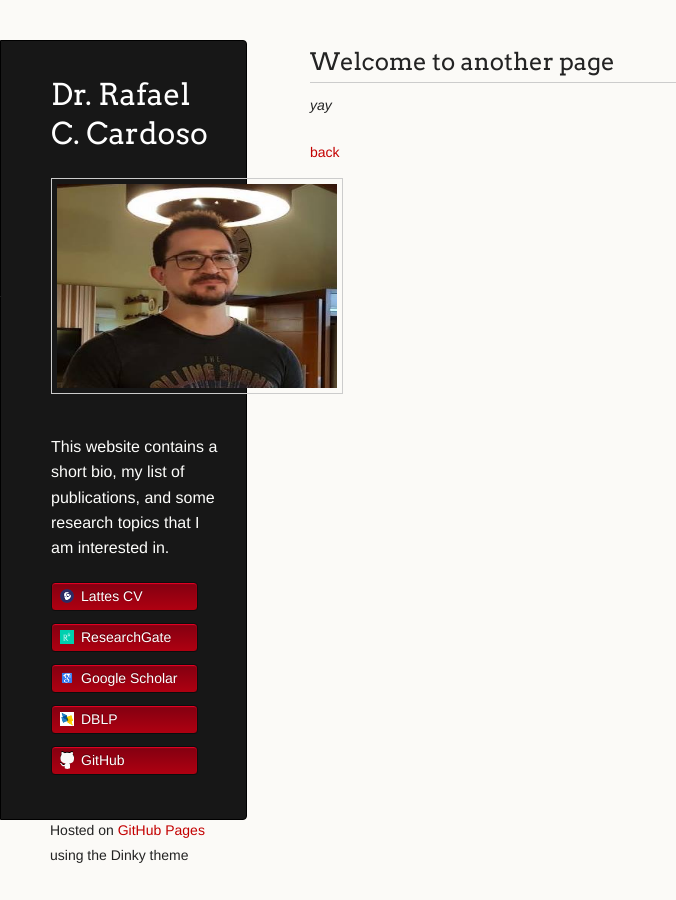
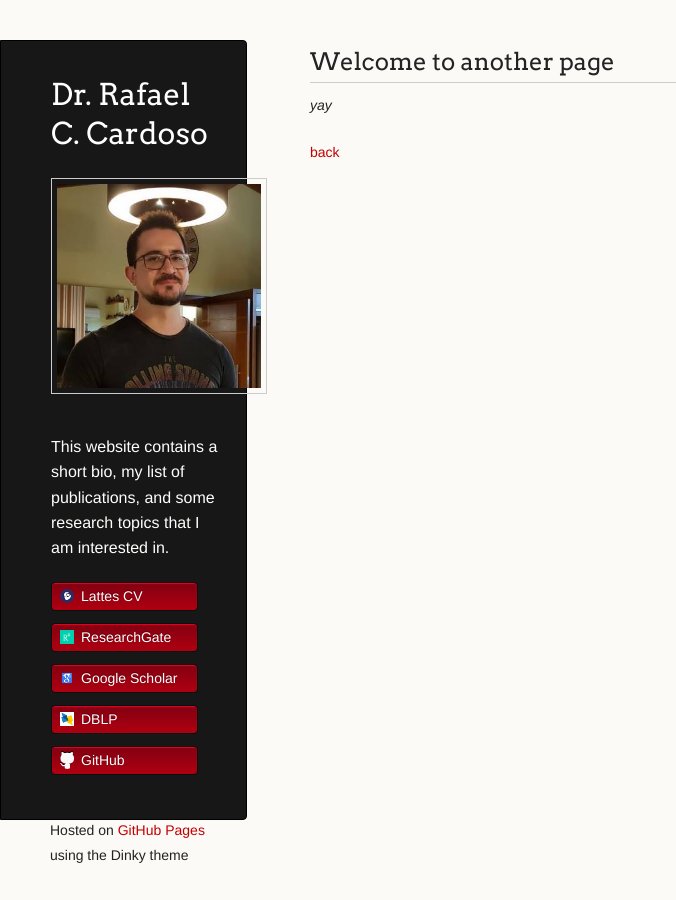
Before and after one commit to rafaelcaue/rafaelcaue.github.io, a Jekyll site: the page built from another-page.md, in a window 1280 px wide. Shown: the whole page, without its empty margins (0-676 px from the left). Built offline with Jekyll 4.4.1, drawn with Linux system fonts in a browser that asks for light colours; our own code applies the rules of GitHub Pages for plain Markdown files.

Commit message:
Resizing2

```diff
--- a/_layouts/default.html
+++ b/_layouts/default.html
@@ -19,7 +19,7 @@
       <header>
         <h1 class="header">{{ site.title | default: site.github.repository_name }}</h1>
         <figure>
-			<img src="/assets/images/me.jpg" width="280" height="204">
+			<img src="/assets/images/me.jpg" width="204" height="204">
 		</figure>
         <p class="header">{{ site.description | default: site.github.project_tagline }}</p>
 
```
